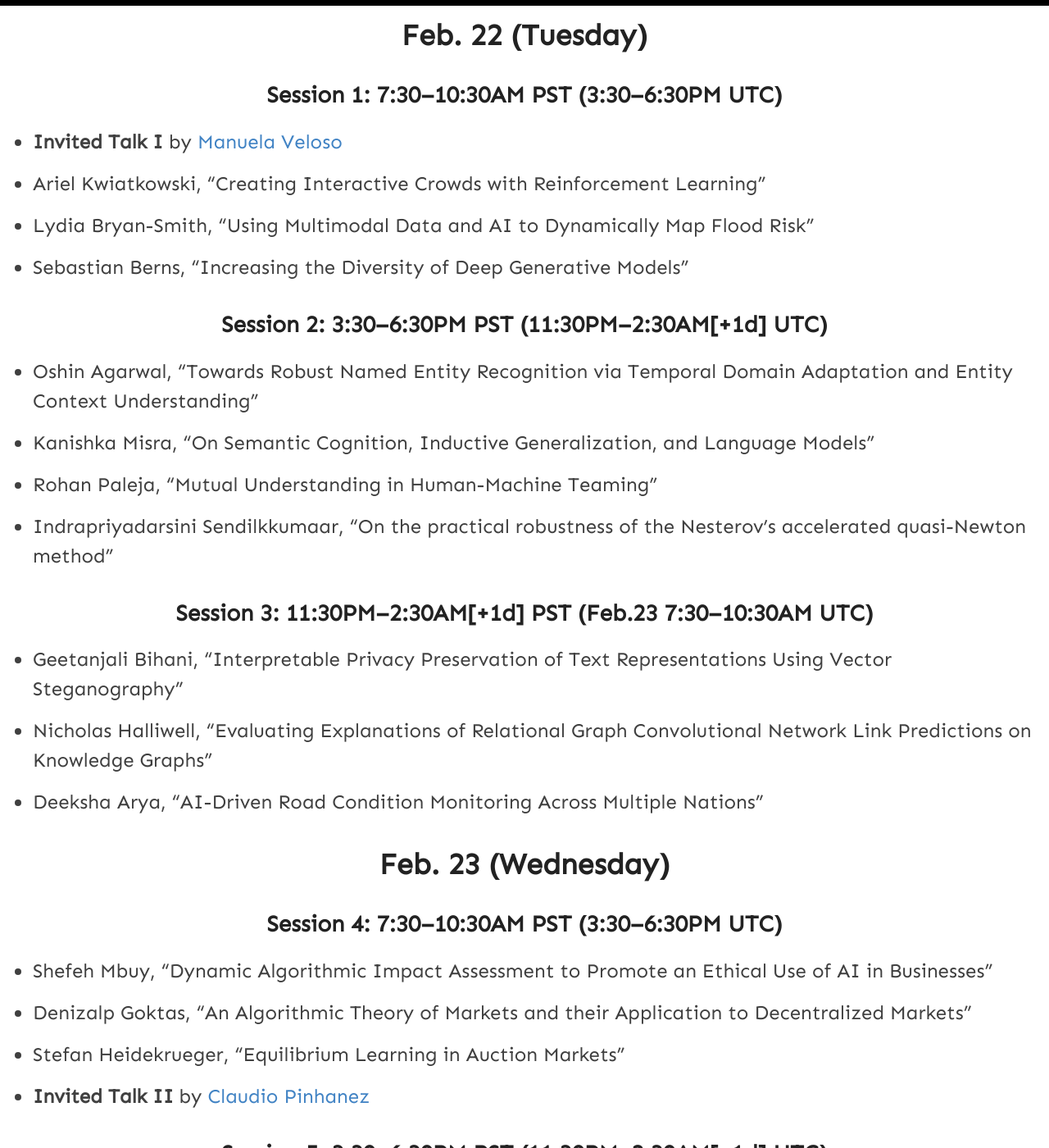
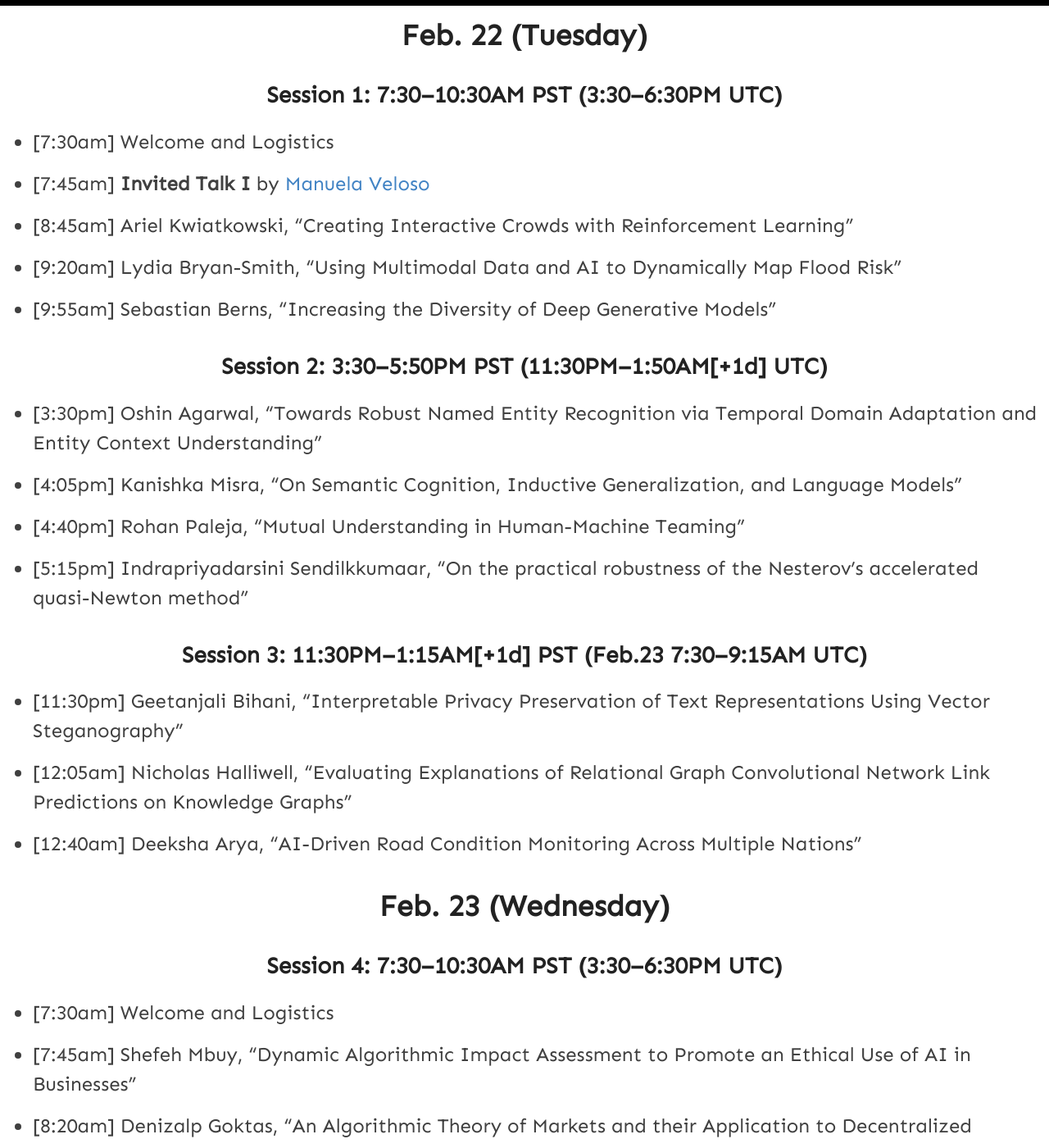
Before and after one commit to yue-ning/dc2025, a Jekyll site: the page built from _pages/schedule.md, in a window 1280 px wide and 1400 px high, scrolled down 255 px. Shown: the whole window at 82% size. Built offline with Jekyll 4.4.1, drawn with Linux system fonts in a browser that asks for light colours; some of the changed text lies outside the part shown.

Commit message:
Update schedule.md

```diff
--- a/_pages/schedule.md
+++ b/_pages/schedule.md
@@ -8,51 +8,57 @@ permalink: /schedule/
 
 ### Session 1: 7:30–10:30AM PST (3:30–6:30PM UTC)
 
-- **Invited Talk I** by [Manuela Veloso](http://www.cs.cmu.edu/~mmv/)
+- [7:30am] Welcome and Logistics
 
-- Ariel Kwiatkowski, "Creating Interactive Crowds with Reinforcement Learning"
+- [7:45am] **Invited Talk I** by [Manuela Veloso](http://www.cs.cmu.edu/~mmv/)
 
-- Lydia Bryan-Smith, "Using Multimodal Data and AI to Dynamically Map Flood Risk"
+- [8:45am] Ariel Kwiatkowski, "Creating Interactive Crowds with Reinforcement Learning"
 
-- Sebastian Berns, "Increasing the Diversity of Deep Generative Models"
+- [9:20am] Lydia Bryan-Smith, "Using Multimodal Data and AI to Dynamically Map Flood Risk"
 
-### Session 2: 3:30–6:30PM PST (11:30PM–2:30AM[+1d] UTC)
+- [9:55am] Sebastian Berns, "Increasing the Diversity of Deep Generative Models"
 
-- Oshin Agarwal, "Towards Robust Named Entity Recognition via Temporal Domain Adaptation and Entity Context Understanding"
+### Session 2: 3:30–5:50PM PST (11:30PM–1:50AM[+1d] UTC)
 
-- Kanishka Misra, "On Semantic Cognition, Inductive Generalization, and Language Models"
+- [3:30pm] Oshin Agarwal, "Towards Robust Named Entity Recognition via Temporal Domain Adaptation and Entity Context Understanding"
 
-- Rohan Paleja, "Mutual Understanding in Human-Machine Teaming"
+- [4:05pm] Kanishka Misra, "On Semantic Cognition, Inductive Generalization, and Language Models"
 
-- Indrapriyadarsini Sendilkkumaar, "On the practical robustness of the Nesterov’s accelerated quasi-Newton method"
+- [4:40pm] Rohan Paleja, "Mutual Understanding in Human-Machine Teaming"
 
-### Session 3: 11:30PM–2:30AM[+1d] PST (Feb.23 7:30–10:30AM UTC)
+- [5:15pm] Indrapriyadarsini Sendilkkumaar, "On the practical robustness of the Nesterov’s accelerated quasi-Newton method"
 
-- Geetanjali Bihani, "Interpretable Privacy Preservation of Text Representations Using Vector Steganography"
+### Session 3: 11:30PM–1:15AM[+1d] PST (Feb.23 7:30–9:15AM UTC)
 
-- Nicholas Halliwell, "Evaluating Explanations of Relational Graph Convolutional Network Link Predictions on Knowledge Graphs"
+- [11:30pm] Geetanjali Bihani, "Interpretable Privacy Preservation of Text Representations Using Vector Steganography"
 
-- Deeksha Arya, "AI-Driven Road Condition Monitoring Across Multiple Nations"
+- [12:05am] Nicholas Halliwell, "Evaluating Explanations of Relational Graph Convolutional Network Link Predictions on Knowledge Graphs"
+
+- [12:40am] Deeksha Arya, "AI-Driven Road Condition Monitoring Across Multiple Nations"
 
 
 # Feb. 23 (Wednesday)
 
 ### Session 4: 7:30–10:30AM PST (3:30–6:30PM UTC)
 
-- Shefeh Mbuy, "Dynamic Algorithmic Impact Assessment to Promote an Ethical Use of AI in Businesses"
+- [7:30am] Welcome and Logistics
 
-- Denizalp Goktas, "An Algorithmic Theory of Markets and their Application to Decentralized Markets"
+- [7:45am] Shefeh Mbuy, "Dynamic Algorithmic Impact Assessment to Promote an Ethical Use of AI in Businesses"
 
-- Stefan Heidekrueger, "Equilibrium Learning in Auction Markets"
+- [8:20am] Denizalp Goktas, "An Algorithmic Theory of Markets and their Application to Decentralized Markets"
 
-- **Invited Talk II** by [Claudio Pinhanez](https://researcher.watson.ibm.com/researcher/view.php?person=br-csantosp)
+- [8:55am] Stefan Heidekrueger, "Equilibrium Learning in Auction Markets"
+
+- [9:30am] **Invited Talk II** by [Claudio Pinhanez](https://researcher.watson.ibm.com/researcher/view.php?person=br-csantosp)
 
 ### Session 5: 3:30–6:30PM PST (11:30PM–2:30AM[+1d] UTC)
 
-- Aarti Malhotra, "Socially Intelligent Affective AI"
+- [3:30pm] Aarti Malhotra, "Socially Intelligent Affective AI"
 
-- Matthew Fontaine, "Towards Automating the Generation of Human-Robot Interaction Scenarios"
+- [4:05pm] Matthew Fontaine, "Towards Automating the Generation of Human-Robot Interaction Scenarios"
 
-- Fan Meng, "Creating Interpretable Data-Driven Approaches for Tropical Cyclones Forecasting"
+- [4:40pm] Fan Meng, "Creating Interpretable Data-Driven Approaches for Tropical Cyclones Forecasting"
 
-- **Career Panel Discussion**
+- [5:15pm] **Career Panel Discussion**
+
+- [6:15pm] Closing Remarks
```
